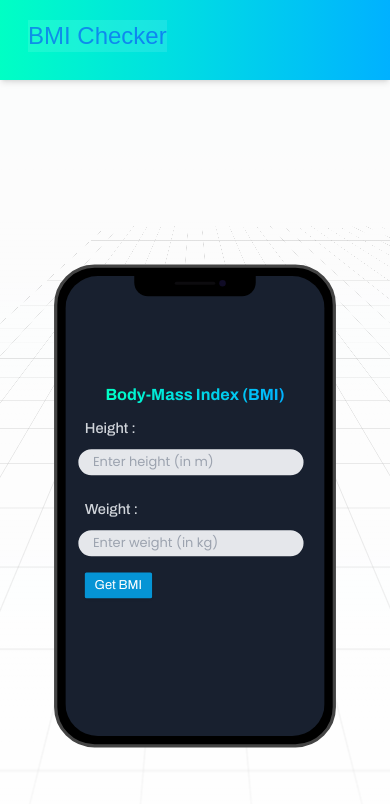
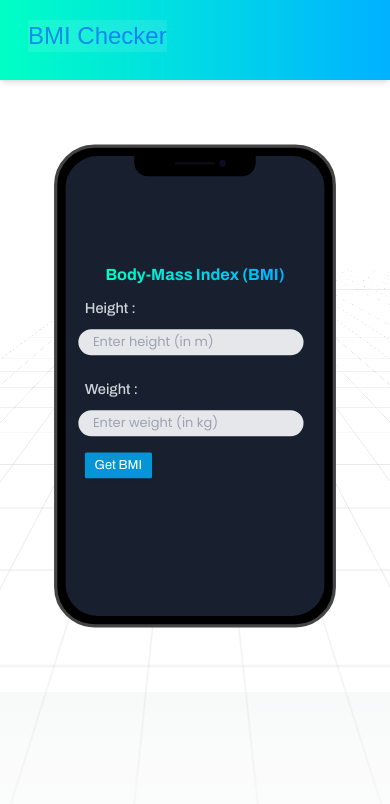
Before and after one commit to visrm/bmi-calculator, a Next.js app: page / in a window 390 px wide. Shown: the top 804 px of the page. Built offline with nearby package versions, Linux system fonts and the light colour scheme; a web font is replaced by a local one.

Commit message:
:bug: margins & dimensions and retro grid bg
quick fixes

```diff
--- a/app/page.jsx
+++ b/app/page.jsx
@@ -82,19 +82,20 @@ export default function Home() {
 
   return (
     <>
+    <div className="min-w-full min-h-svh md:min-h-lvh lg:min-h-screen bg-offwhite">
       <header className="navbar flex flex-row flex-nowrap p-2 min-h-20 min-w-full sticky top-0 left-0 items-center bg-primary bg-gradient-to-r from-secondary to-accent shadow-md z-50">
         <div className="navbar-center block px-2 absolute top-5 left-5">
           <div className="text-2xl sm:text-3xl font-heading text-primary/50 bg-white/10 supports-[backdrop]:backdrop-blur pointer-events-none">BMI Checker</div>
         </div>
       </header>
-      <main className="flex justify-center flex-col flex-nowrap min-h-screen min-w-full pb-3 gap-0">
-        <section className="min-h-full md:min-h-screen min-w-full bg-white/90">
+      <main className="flex flex-col flex-nowrap min-h-screen min-w-full">
+        <section className="min-h-full md:min-h-screen min-w-full bg-white sm:bg-offwhite">
           <RetroGrid />
-          <div className="grid place-content-center mx-2 h-svh sm:h-screen my-1 p-1 scale-90">
+          <div className="grid place-content-center mx-2 sm:h-screen my-1 p-1 scale-90">
             <div className="mockup-phone z-10 scale-90 max-w-full md:scale-95">
               <div className="camera z-10"></div>
               <div className="display relative mx-auto z-10">
-                <div className="artboard artboard-demo phone-1  max-w-full bg-slate-800 bg-opacity-80 z-10">
+                <div className="artboard artboard-demo phone-1 max--full max-w-full bg-slate-800 bg-opacity-80 z-10">
                   <span className="block absolute top-32 md:top-36 mx-auto my-1 font-archivo font-bold text-xl md:text-2xl bg-clip-text text-transparent bg-gradient-to-r from-0% from-secondary to-100% to-accent ">
                     Body-Mass Index (BMI)
                   </span>
@@ -105,12 +106,13 @@ export default function Home() {
           </div>
         </section>
         {bmiVisible && (
-          <article className="flex justify-center md:items-center flex-col md:flex-row flex-nowrap p-4 mb-2 md:my-4 min-h-svh h-svh md:min-h-screen min-w-full w-full bg-white md:bg-white/85 overflow-hidden">
+          <article className="flex justify-center md:items-center flex-col md:flex-row flex-nowrap px-4 py-2 md:py-4 min-h-svh md:min-h-screen min-w-full w-full bg-white md:bg-white/85 overflow-hidden">
             <GetBmi bmi={bmi} bmiType={bmiType} weighChange={weightChange} />
             <BmiTable range={bmiRange} bmi={bmi} />
           </article>
         )}
       </main>
+      </div>
     </>
   );
 }
--- a/components/BmiTable.js
+++ b/components/BmiTable.js
@@ -2,7 +2,7 @@ export default function BmiTable({ range, bmi }) {
   return (
     <>
       <div className="block mx-auto my-auto md:w-1/2 w-11/12 bg-white z-20">
-        <div className="grid text-black md:min-h-[420px] md:min-w-[360px] w-full font-poppins text-base z-20">
+        <div className="grid text-black md:min-h-[480px] md:min-w-[360px] w-full font-poppins text-base z-20">
           <div className="rows grid grid-cols-3 place-items-center p-4 font-archivo border-0 bg-secondary">
             <div className="font-bold">Weight Type</div>
             <div className="font-bold">
--- a/components/magicui/retro-grid.tsx
+++ b/components/magicui/retro-grid.tsx
@@ -5,7 +5,7 @@ export default function RetroGrid({ className }: { className?: string }) {
   return (
     <div
       className={cn(
-        "pointer-events-none absolute h-full w-full overflow-hidden opacity-50 [perspective:250px]",
+        "pointer-events-none absolute h-full w-full overflow-hidden opacity-50 md:[perspective:250px] [perspective:200px]",
         className
       )}
     >
```
